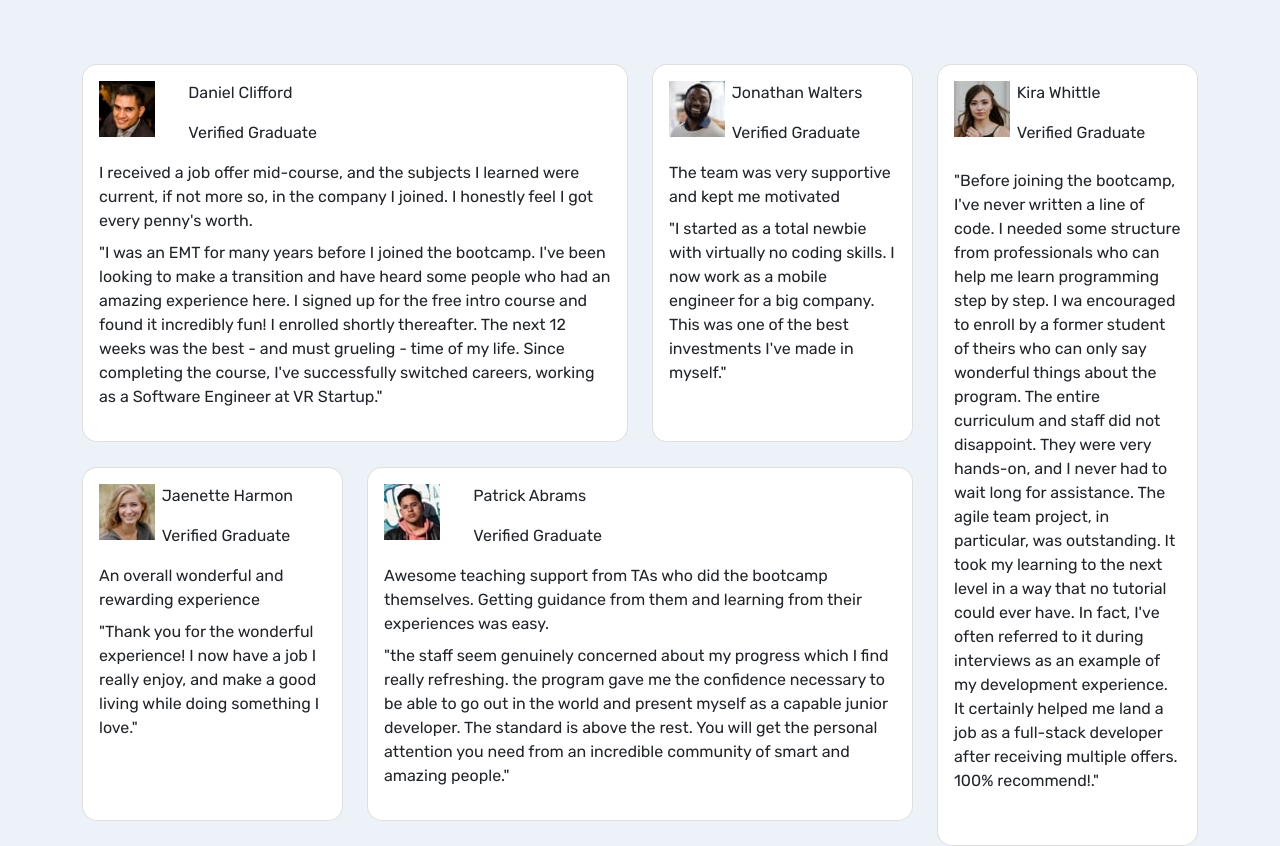
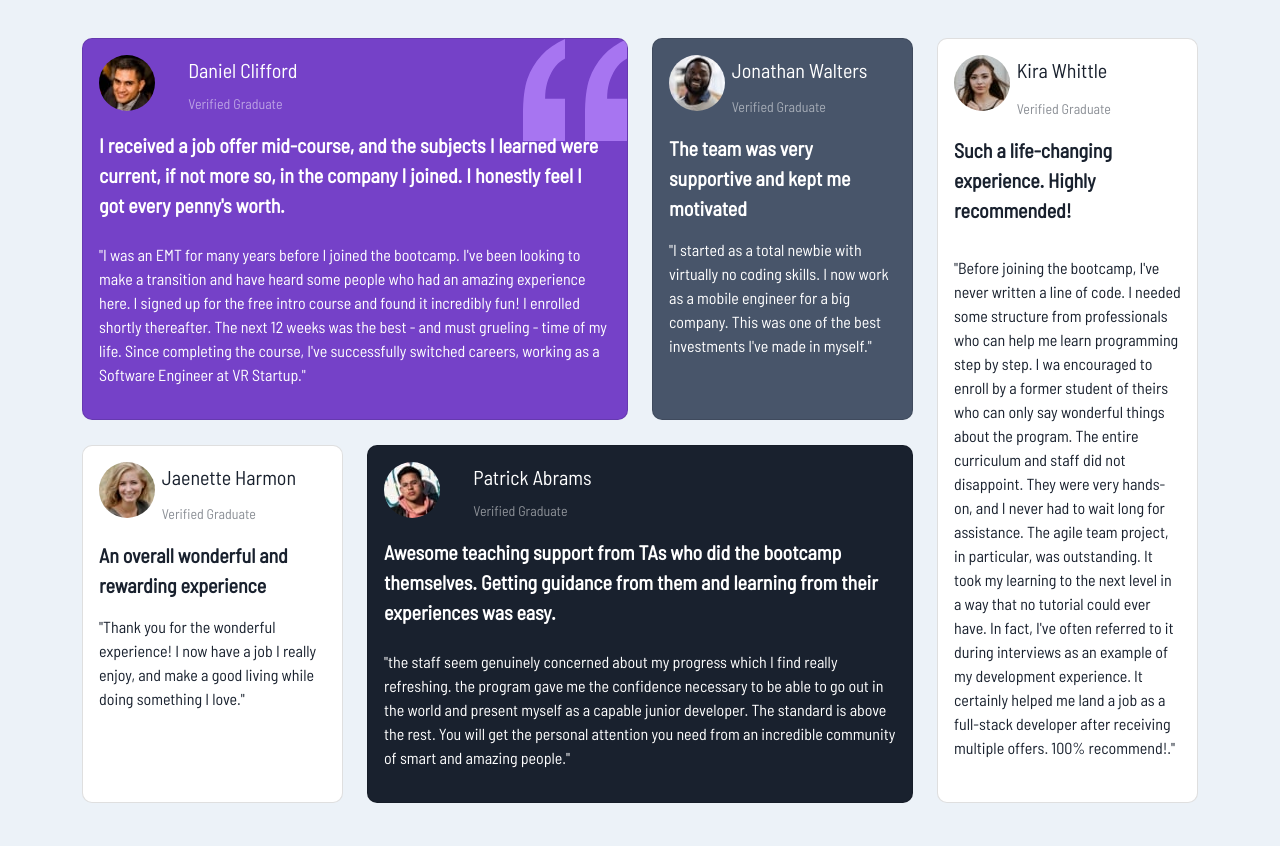
Before and after one commit to mariannebravo/testimonials-grid-section-main, a plain HTML site: page index.html in a window 1280 px wide. After the commit the page ends 803 px from the top, so only its background shows below. Drawn offline with nearby package versions, Linux system fonts and the light colour scheme.

Commit message:
desktop version done!

```diff
--- a/desktop.css
+++ b/desktop.css
@@ -1,26 +1,76 @@
 body {
-    font-family: 'Rubik', sans-serif;
+    font-family: 'Barlow Semi Condensed', sans-serif;
     background-color: hsl(210, 46%, 95%);
-    display: flex;
-    justify-content: center;
-    margin-top: 5%;
+    color: #ffff;
+    margin-top: 3%;
+    width: 100%;
 }
 
 div.card {
-    border-radius: 15px;
+    border-radius: 10px;
     width: 100%;
     height: 100%;
 }
 
-div.row-group {
-    margin-bottom: 3%;
+img {
+    border-radius: 30px;
 }
 
-img.kira {
-    border-radius: 40px;
+p.person-name {
+    font-size: 20px;
+    font-weight: 500;
 }
 
-p.kira-name {
-    font-size: 12px;
+p.verified {
+    margin-top: -2%;
+    font-size: 14px;
+    opacity: 0.5;
+}
+
+p.verified-2 {
+    margin-top: -3%;
+    font-size: 14px;
+    opacity: 0.5;
+}
+
+p.card-title {
+    font-size: 20px;
     font-weight: 600;
 }
+
+p.card-description {
+    font-size: 16px;
+    font-weight: 400;
+    margin-top: 3%;
+}
+
+p.card-description-2 {
+    font-size: 16px;
+    font-weight: 400;
+    margin-top: 10%;
+}
+
+div.card-1 {
+    background-color: hsl(263, 55%, 52%);
+    background-image: url("images/bg-pattern-quotation.svg");
+    background-repeat: no-repeat;
+    background-position: right top;
+}
+
+div.card-2 {
+    background-color: hsl(217, 19%, 35%);
+}
+
+div.card-3 {
+    background-color: hsl(0, 0%, 100%);
+    color: hsl(219, 29%, 14%);
+}
+
+div.card-4 {
+    background-color: hsl(219, 29%, 14%);
+}
+
+div.card-5 {
+    background-color: hsl(0, 0%, 100%);
+    color: hsl(219, 29%, 14%);
+}
--- a/index.html
+++ b/index.html
@@ -23,11 +23,11 @@
     <div class="row">
 
       <div class="col-lg-9">
-        <div class="row row-group">
+        <div class="row">
 
           <div class="col-md-8">
             <!-- DANIEL CLIFFORD -->
-            <div class="card">
+            <div class="card card-1">
               <div class="card-body">
 
                 <div class="row">
@@ -36,8 +36,8 @@
                     <img src="images/image-daniel.jpg" alt="Daniel">
                   </div>
                   <div class="col-sm-10">
-                    <p>Daniel Clifford</p>
-                    <p>Verified Graduate</p>
+                    <p class="person-name">Daniel Clifford</p>
+                    <p class="verified">Verified Graduate</p>
                   </div>
 
                   <div class="col-sm-12">
@@ -65,7 +65,7 @@
 
           <div class="col-md-4">
             <!-- JONATHAN WALTERS -->
-            <div class="card">
+            <div class="card card-2">
               <div class="card-body">
 
                 <div class="row">
@@ -74,8 +74,8 @@
                     <img src="images/image-jonathan.jpg" alt="Jonathan">
                   </div>
                   <div class="col-sm-9">
-                    <p>Jonathan Walters</p>
-                    <p>Verified Graduate</p>
+                    <p class="person-name">Jonathan Walters</p>
+                    <p class="verified-2">Verified Graduate</p>
                   </div>
 
                   <div class="col-sm-12">
@@ -98,11 +98,11 @@
           </div>
         </div>
 
-        <div class="row row-group">
+        <div class="row" style="margin-top: 3%">
 
           <div class="col-md-4">
             <!-- JAENETTE HARMON -->
-            <div class="card">
+            <div class="card card-3">
               <div class="card-body">
 
                 <div class="row">
@@ -111,8 +111,8 @@
                     <img src="images/image-jeanette.jpg" alt="Jeanette">
                   </div>
                   <div class="col-sm-9">
-                    <p>Jaenette Harmon</p>
-                    <p>Verified Graduate</p>
+                    <p class="person-name">Jaenette Harmon</p>
+                    <p class="verified-2">Verified Graduate</p>
                   </div>
 
                   <div class="col-sm-12">
@@ -136,7 +136,7 @@
 
           <div class="col-md-8">
             <!-- PATRICK ABRAMS -->
-            <div class="card">
+            <div class="card card-4">
               <div class="card-body">
 
                 <div class="row">
@@ -145,8 +145,8 @@
                     <img src="images/image-patrick.jpg" alt="Patrick">
                   </div>
                   <div class="col-sm-10">
-                    <p>Patrick Abrams</p>
-                    <p>Verified Graduate</p>
+                    <p class="person-name">Patrick Abrams</p>
+                    <p class="verified">Verified Graduate</p>
                   </div>
 
                   <div class="col-sm-12">
@@ -175,7 +175,7 @@
 
       <div class="col-lg-3">
         <!-- KIRA WHITTLE -->
-        <div class="card">
+        <div class="card card-5">
           <div class="card-body">
 
             <div class="row">
@@ -184,18 +184,18 @@
                 <img src="images/image-kira.jpg" alt="Kira">
               </div>
               <div class="col-sm-9">
-                <p>Kira Whittle</p>
-                <p>Verified Graduate</p>
+                <p class="person-name">Kira Whittle</p>
+                <p class="verified">Verified Graduate</p>
               </div>
 
               <div class="col-sm-12">
                 <p class="card-title">
-
+                  Such a life-changing experience. Highly recommended!
                 </p>
               </div>
 
               <div class="col-sm-12">
-                <p class="card-description">
+                <p class="card-description-2">
                   "Before joining the bootcamp, I've never written a line of code. I needed some structure from
                   professionals who can help me learn programming step by step. I wa encouraged to enroll by a
                   former student of theirs who can only say wonderful things about the program.
```
